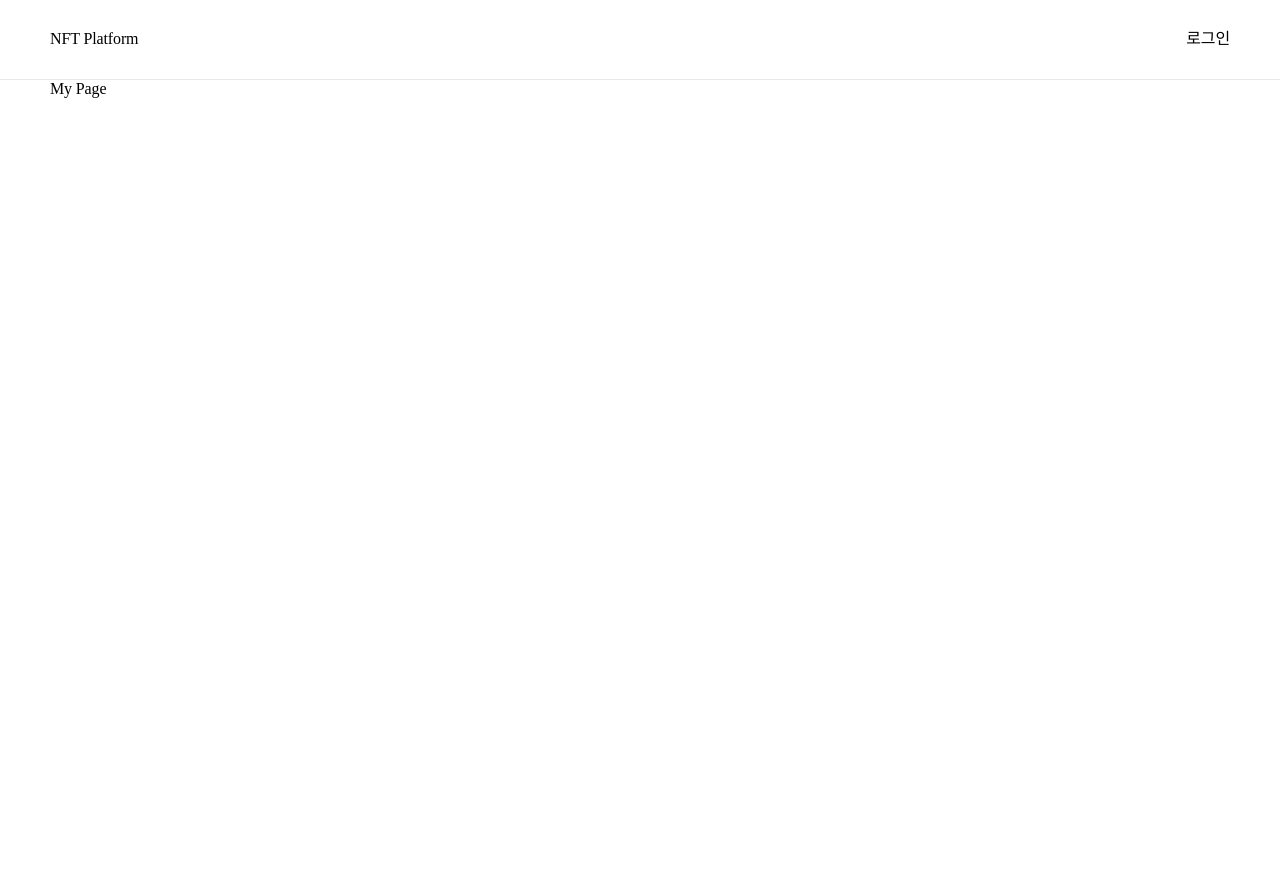
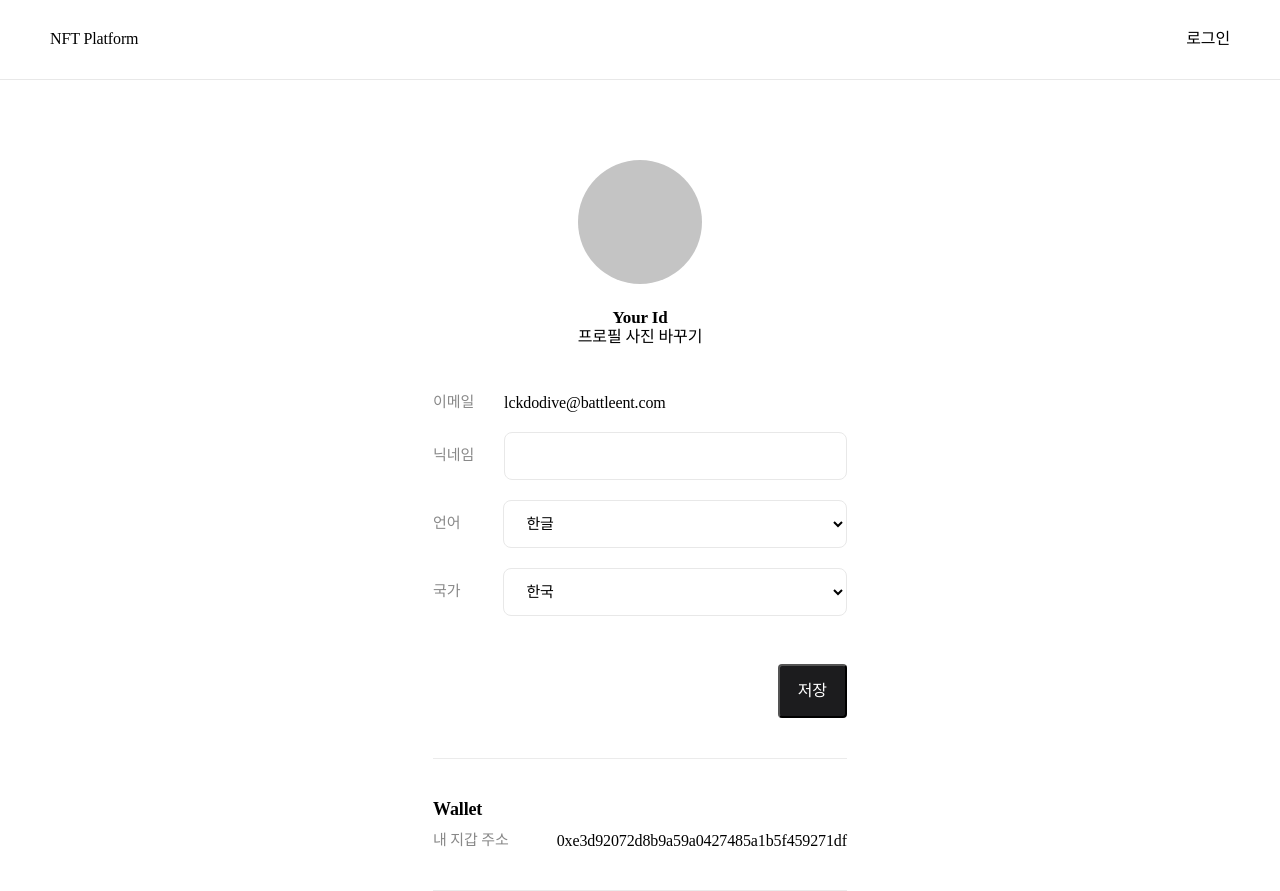
Before and after one commit to battleent/klet-prototype, a Next.js app: page /my in a window 1280 px wide. Before the commit the page ends 800 px from the top, so only its background shows below. Built offline with nearby package versions, Linux system fonts and the light colour scheme; a web font is replaced by a local one.

Commit message:
내 정보 및 내 지갑 추가

```diff
--- /dev/null
+++ b/src/components/Select/index.tsx
@@ -0,0 +1,21 @@
+import styled from 'styled-components';
+
+const Select = styled.select`
+  position: relative;
+  padding: 14px 18px;
+  background-color: white;
+  border: 1px solid #e8e8e8;
+  border-radius: 8px;
+  font-size: 15px;
+
+  option {
+    color: black;
+    background-color: white;
+    display: flex;
+    white-space: pre;
+    min-height: 20px;
+    padding: 0px 2px 1px;
+  }
+`;
+
+export default Select;
--- a/src/pages/my/index.tsx
+++ b/src/pages/my/index.tsx
@@ -1,7 +1,100 @@
+import styled from 'styled-components';
+
+import { Flex, Text } from 'rebass';
 import Wrapper from '@/components/Wrapper';
+import Input from '@/components/Input';
+import Select from '@/components/Select';
+import Label from '@/components/Label';
+import Spacer from '@/components/Spacer';
+import Stack from '@/components/Stack';
+import Button from '@/components/Button';
+
+const Profile = styled.div`
+  width: 124px;
+  height: 124px;
+  border-radius: 50%;
+  background-color: #c4c4c4;
+`;
 
 const My: React.FC = () => {
-  return <Wrapper>My Page</Wrapper>;
+  return (
+    <Wrapper style={{ justifyContent: 'center' }}>
+      <Flex flexDirection="column">
+        <Spacer size={80} />
+        <Flex flexDirection="column" alignItems="center">
+          <Profile />
+          <Text fontSize="17px" fontWeight="600" mt="24px">
+            Your Id
+          </Text>
+          <div>프로필 사진 바꾸기</div>
+        </Flex>
+        <Spacer size={48} />
+        <Stack gap={20}>
+          <Stack>
+            <Flex>
+              <Label>이메일</Label>
+              <Text style={{ flex: 1, marginLeft: '30px' }}>
+                lckdodive@battleent.com
+              </Text>
+            </Flex>
+          </Stack>
+          <Stack>
+            <Flex alignItems="center">
+              <Label>닉네임</Label>
+              <Input style={{ flex: 1, marginLeft: '30px' }} />
+            </Flex>
+          </Stack>
+          <Stack>
+            <Flex alignItems="center">
+              <Label>언어</Label>
+              <Select style={{ flex: 1, marginLeft: '43px' }}>
+                <option>한글</option>
+                <option>English</option>
+                <option>中國語</option>
+              </Select>
+            </Flex>
+          </Stack>
+          <Stack>
+            <Flex alignItems="center">
+              <Label>국가</Label>
+              <Select style={{ flex: 1, marginLeft: '43px' }}>
+                <option>한국</option>
+                <option>US</option>
+                <option>CHINA</option>
+                <option>UK</option>
+              </Select>
+            </Flex>
+          </Stack>
+          <Button
+            style={{
+              marginLeft: 'auto',
+              marginTop: '48px',
+              marginBottom: '40px',
+            }}
+          >
+            저장
+          </Button>
+        </Stack>
+
+        <Flex
+          flexDirection="column"
+          py="40px"
+          sx={{
+            borderTop: '1px solid #EBEBEB',
+            borderBottom: '1px solid #EBEBEB',
+          }}
+        >
+          <Text fontWeight="700" fontSize="18px" mb="12px">
+            Wallet
+          </Text>
+          <Flex>
+            <Label style={{ marginRight: '48px' }}>내 지갑 주소</Label>
+            <Text>0xe3d92072d8b9a59a0427485a1b5f459271df</Text>
+          </Flex>
+        </Flex>
+      </Flex>
+    </Wrapper>
+  );
 };
 
 export default My;
```
